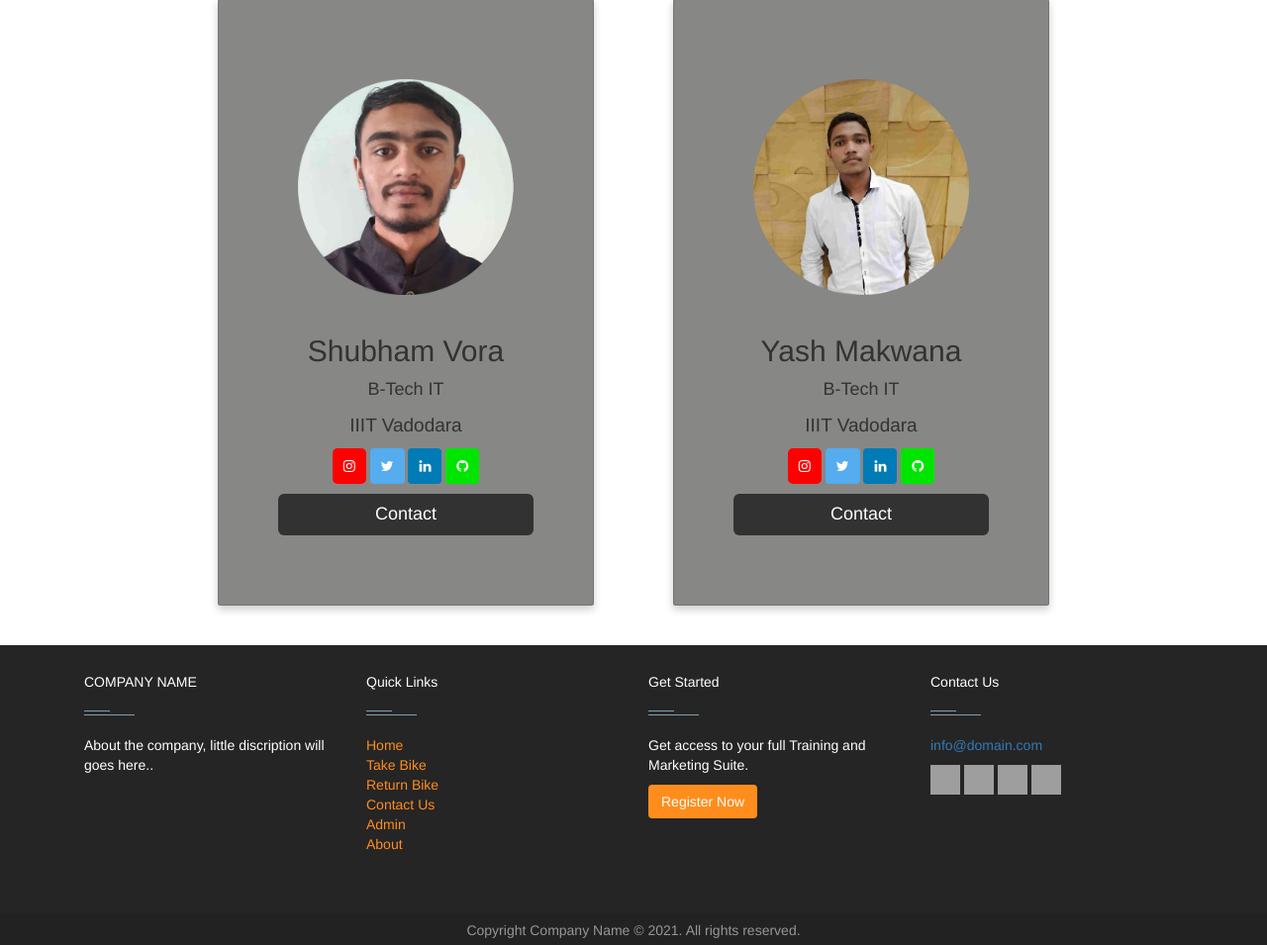
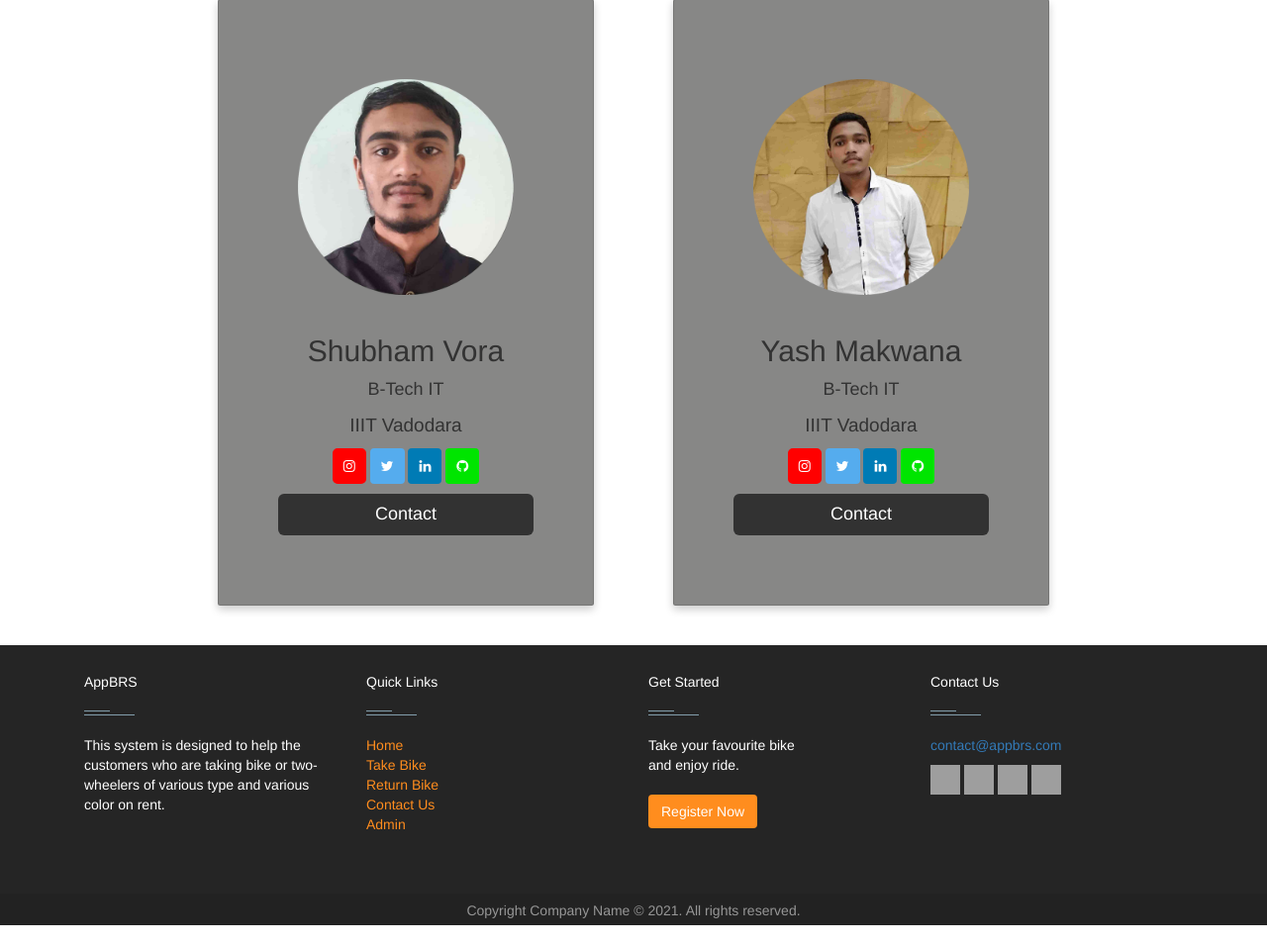
Before and after one commit to Stapan17/Bike-Rental-Management-System, a Django app: page /admins/ in a window 1280 px wide. Shown: the part 847-1802 px from the top of the page at 99% size. Run offline with Django 3.2, Linux system fonts and the light colour scheme; some libraries are stand-ins or nearby versions; grey boxes are pictures that could not be loaded.

Commit message:
bugs fixed

```diff
--- a/templates/user/base.html
+++ b/templates/user/base.html
@@ -372,8 +372,9 @@
                 <div class="row">
                     <div class="col-xs-12 col-sm-6 col-md-3">
                         <div class="widget subscribe no-box">
-                            <h5 class="widget-title">COMPANY NAME<span></span></h5>
-                            <p>About the company, little discription will goes here..</p>
+                            <h5 class="widget-title">AppBRS<span></span></h5>
+                            <p>This system is designed to help the customers who are taking bike
+                                or two-wheelers of various type and various color on rent.</p>
                         </div>
                     </div>
 
@@ -398,9 +399,6 @@
                                 <li>
                                     <div class="thumb-content"><a href="{% url 'admin' %}">Admin</a></div>
                                 </li>
-                                <li>
-                                    <div class="thumb-content"><a href="#.">About</a></div>
-                                </li>
                             </ul>
                         </div>
                     </div>
@@ -408,8 +406,8 @@
                     <div class="col-xs-12 col-sm-6 col-md-3">
                         <div class="widget no-box">
                             <h5 class="widget-title">Get Started<span></span></h5>
-                            <p>Get access to your full Training and Marketing Suite.</p>
-                            <a class="btn" href="#">Register Now</a>
+                            <span>Take your favourite bike</span><br><span>and enjoy ride.</span><br><br>
+                            <a class="btn" href="{% url 'home' %}">Register Now</a>
                         </div>
                     </div>
 
@@ -418,7 +416,7 @@
                             <h5 class="widget-title">Contact Us<span></span></h5>
 
                             <p>
-                                <a href="mailto:info@domain.com" title="glorythemes">info@domain.com</a>
+                                <a href="mailto:info@domain.com" title="glorythemes">contact@appbrs.com</a>
                             </p>
                             <ul class="social-footer2">
                                 <li class="">
```
